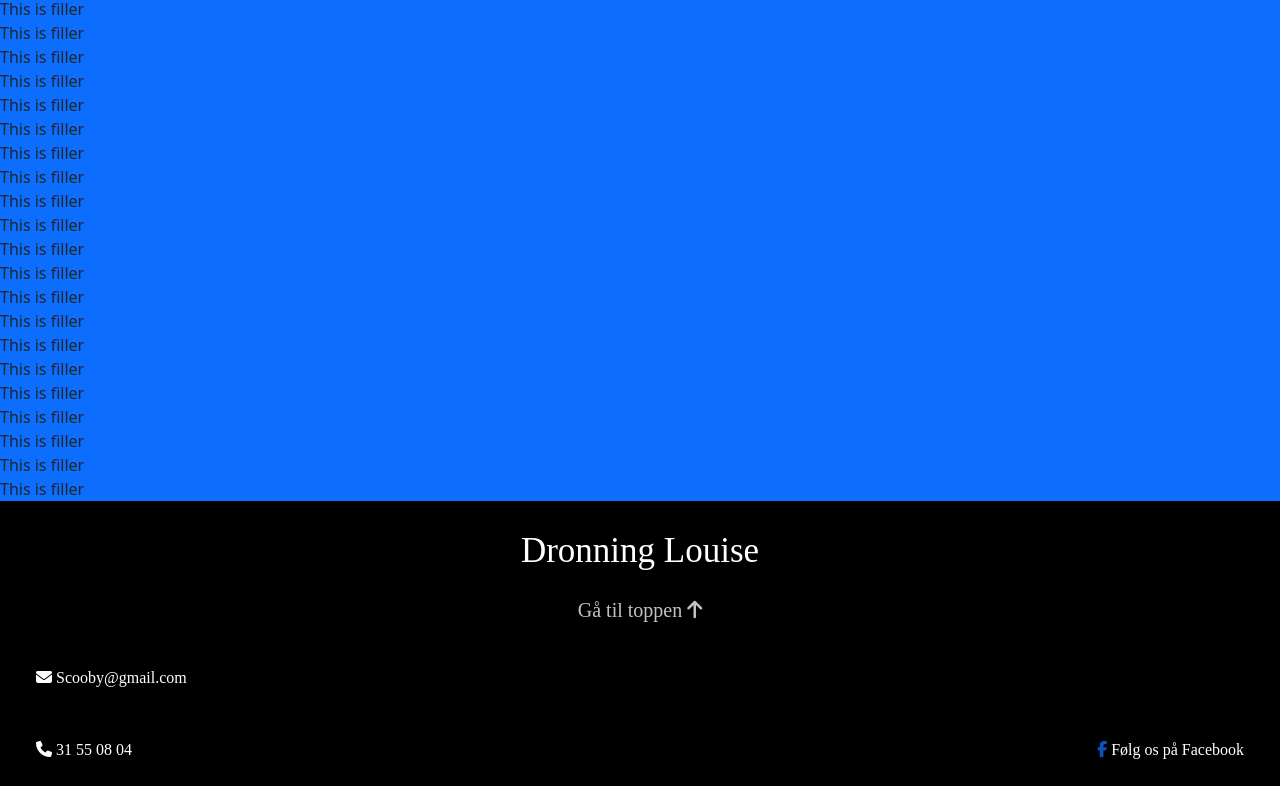
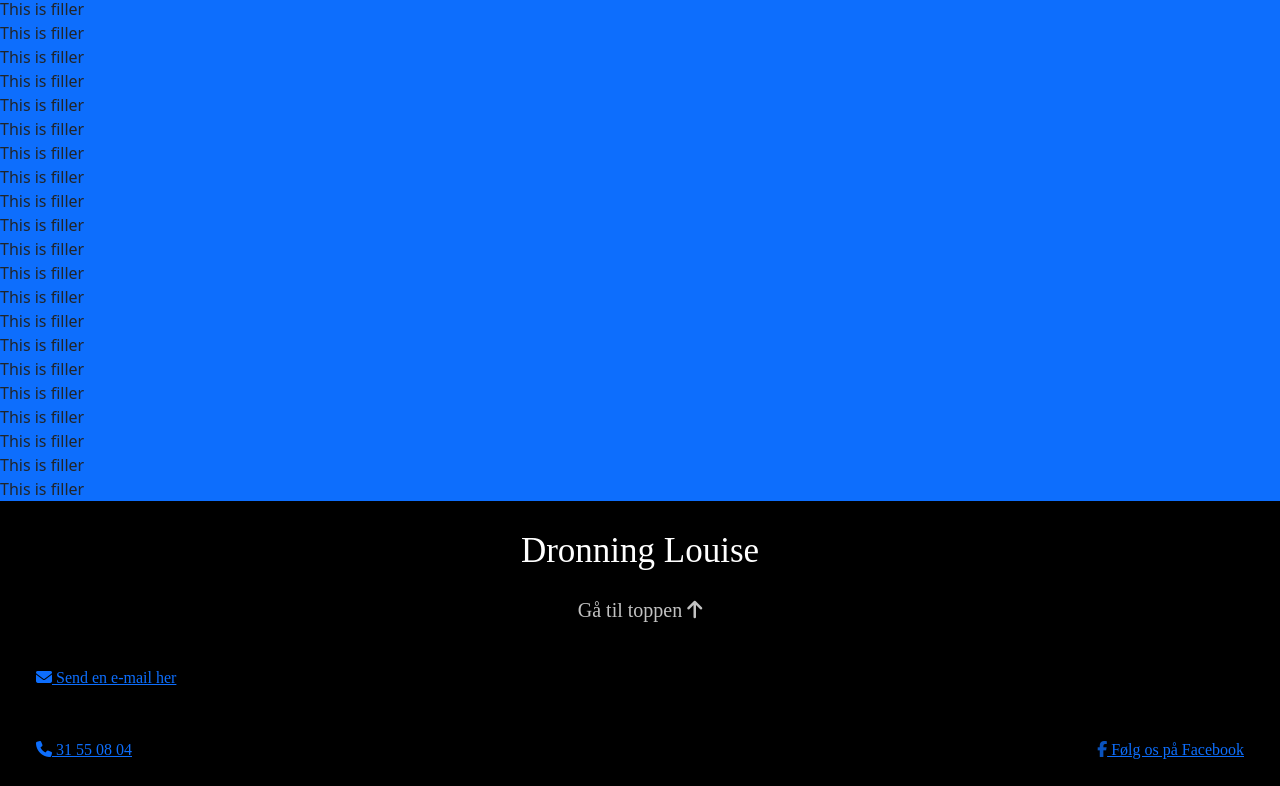
Before and after one commit to Sidiculous/dronninglouise, a website: page index.html in a window 1280 px wide. Shown: the part 827-1613 px from the top of the page. Drawn offline with nearby package versions, Linux system fonts and the light colour scheme; files that its build step writes are made by us from their sources; a web font is replaced by a local one.

Commit message:
Footer fikset med alle links osv.

```diff
--- a/index.html
+++ b/index.html
@@ -103,15 +103,15 @@
     </div>
     <div class="row">
         <div class="col m-4">
-            <i class="fa fa-solid fa-envelope"></i> Scooby@gmail.com
+            <a href="mailto:thomasvejlstrup@hotmail.com, louii_6@hotmail.com"><i class="fa fa-solid fa-envelope"></i> Send en e-mail her</a>
         </div>
     </div>
     <div class="row">
         <div class="col m-4">
-            <i class="fa fa-solid fa-phone"></i> 31 55 08 04
+            <a href="tel:31 55 08 04"><i class="fa fa-solid fa-phone"></i> 31 55 08 04</a>
         </div>
         <div class="col text-end m-4">
-            <i class="face-icon fa fa-brands fa-facebook"></i> Følg os på Facebook
+            <a href="https://www.facebook.com/Dronning-Louise-113025716724559/?ref=page_internal"><i class="face-icon fa fa-brands fa-facebook"></i> Følg os på Facebook</a>
         </div>
     </div>
 </div>
```
